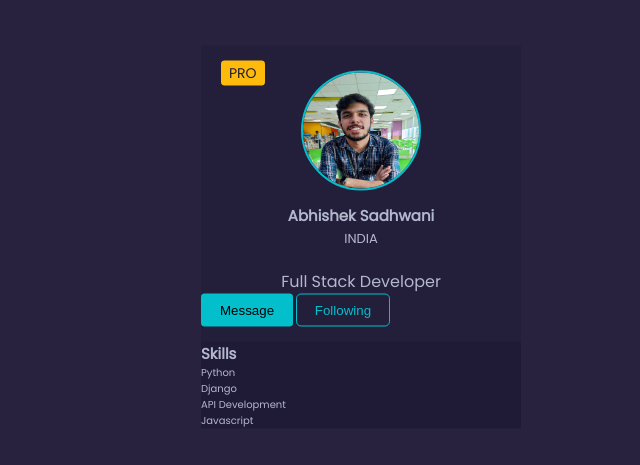
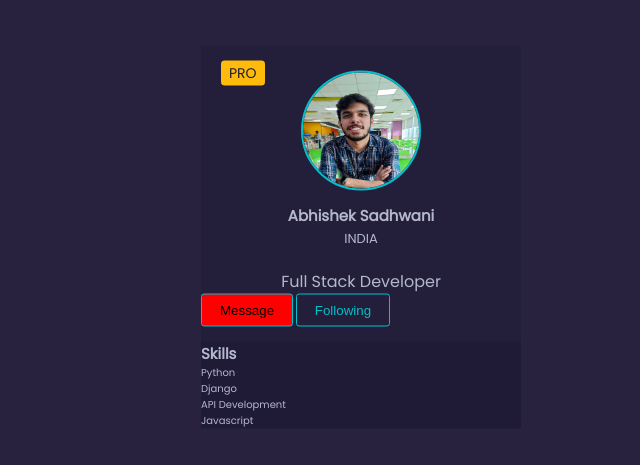
Before and after one commit to sadhwaniabhi/Profile-Card, a plain HTML site: page index.html in a window 1280 px wide. Shown: the part 163-628 px from the top of the page, without its empty margins (279-919 px from the left). Drawn offline with Linux system fonts and the light colour scheme.

Commit message:
changes in button design

```diff
--- a/style.css
+++ b/style.css
@@ -69,21 +69,19 @@ section{
     margin-top: 2rem;
 }
 
-
-.personal .message{
-    background-color: #03BFCB;
+.personal button{
     border: 1px solid #03BFCB;
     border-radius: 0.3rem;
     padding: 0.8rem 1.8rem;
-
 }
 
-.personal .following{
-    background-color: #231E39;
-    border: 1px solid #03BFCB;
-    border-radius: 0.5rem;;
+.personal button.message{
+    background-color: red;
+}
+
+.personal button.following{
+    background-color: transparent;
     color: #03BFCB;
-    padding: 0.8rem 1.8rem;
 }
 
 
```
